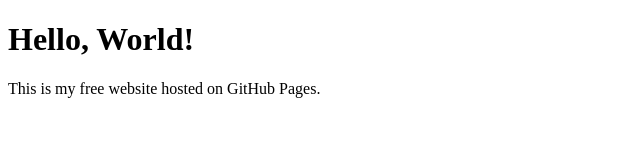
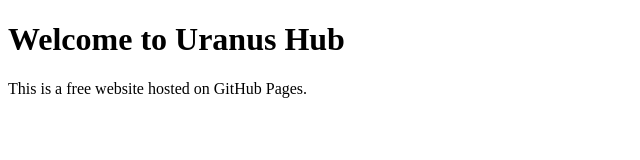
Before and after one commit to UranusHubTeam/UranusHub.github.io, a plain HTML site: page index.html in a window 1280 px wide. Shown: the whole page, without its empty margins (0-640 px from the left). Drawn offline with Linux system fonts and the light colour scheme.

Commit message:
Update index.html

```diff
--- a/index.html
+++ b/index.html
@@ -1,10 +1,10 @@
 <!DOCTYPE html>
 <html>
 <head>
-    <title>Welcome to My Website</title>
+    <title>Uranus Hub</title>
 </head>
 <body>
-    <h1>Hello, World!</h1>
-    <p>This is my free website hosted on GitHub Pages.</p>
+    <h1>Welcome to Uranus Hub</h1>
+    <p>This is a free website hosted on GitHub Pages.</p>
 </body>
 </html>
```
